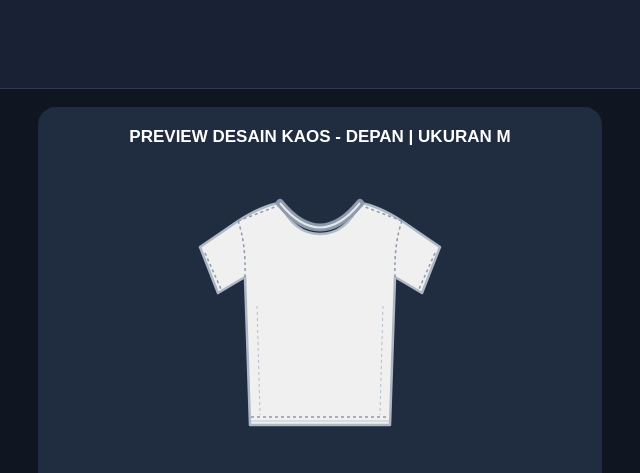
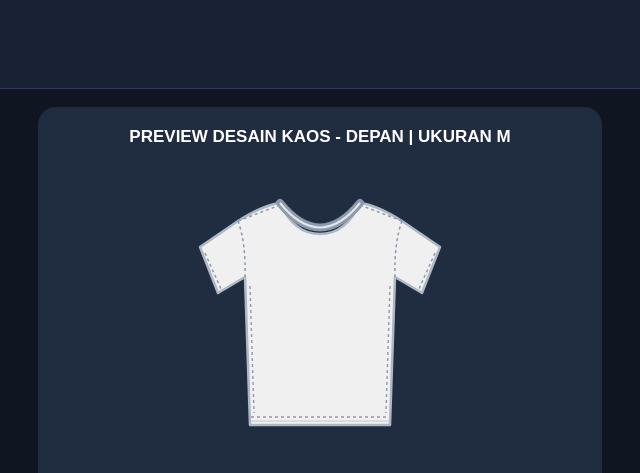
Before and after one commit to rajasemak-beep/tshirt-studio, a plain HTML site: page index.html in a window 1280 px wide. Shown: the top 473 px of the page, 320-960 px from the left. Drawn offline with Linux system fonts and the light colour scheme.

Commit message:
Update stitching paths in index.html

```diff
--- a/index.html
+++ b/index.html
@@ -96,10 +96,10 @@
 
         <!-- JAHITAN SAMPING -->
 <path
-            d="M87 145 L90 254 M213 145 L210 254"
+    d="M80 125 L84 252 M220 125 L216 252"
     fill="none"
-            stroke="#b5bec9"
-            stroke-width="1"
+    stroke="#8e9aaa"
+    stroke-width="1.4"
     stroke-dasharray="3 3"/>
 
 <!-- KELIM BAWAH KAOS -->
@@ -187,10 +187,10 @@
 
         <!-- JAHITAN SAMPING -->
 <path
-            d="M87 145 L90 254 M213 145 L210 254"
+    d="M80 125 L84 252 M220 125 L216 252"
     fill="none"
-            stroke="#b5bec9"
-            stroke-width="1"
+    stroke="#8e9aaa"
+    stroke-width="1.4"
     stroke-dasharray="3 3"/>
 
         <!-- KELIM BAWAH KAOS -->
```
Lines whose indentation alone changed are shown as unchanged.
